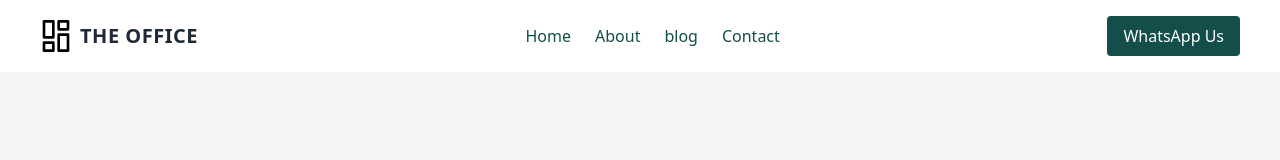
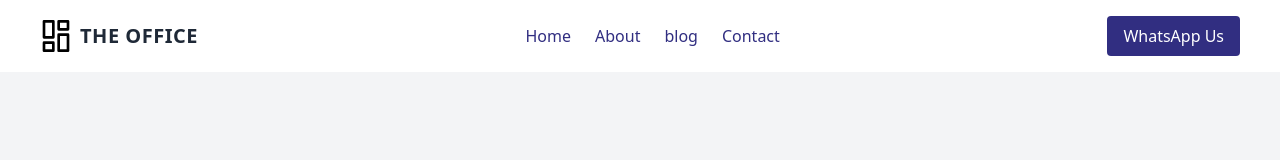
Before and after one commit to tonnytech/the_office_frontend, a React (Create React App) app: page / in a window 1280 px wide. Shown: the top 160 px of the page. Built offline with nearby package versions, Linux system fonts and the light colour scheme.

Commit message:
remove brocken links

```diff
--- a/src/components/Hero.js
+++ b/src/components/Hero.js
@@ -12,7 +12,7 @@ const Hero = () => {
                 online business
               </span> */}
               <span className='block xl:inline'>Welcome To Your New</span>
-              <span className='block text-indigo-600 xl:inline animate-typing'>
+              <span className='block text-indigo-600 xl:inline'>
                 Office Space
               </span>
             </h1>
--- a/src/components/Navbar.js
+++ b/src/components/Navbar.js
@@ -12,7 +12,7 @@ const Navbar = () => {
   };
 
   return (
-    <nav className='flex flex-wrap items-center justify-between py-3 px-10 bg-white'>
+    <nav className='flex flex-wrap items-center justify-between py-3 px-2 md:px-10 bg-white'>
       {/* ================================================================== */}
       <Link
         to='/'
@@ -43,6 +43,7 @@ const Navbar = () => {
       <div className='flex md:hidden'>
         <button id='hamburger' onClick={toggleMenu}>
           <img
+            ref={(el) => (navToggleRefs.current[1] = el)}
             className='toggle block'
             src='https://img.icons8.com/fluent-systems-regular/2x/menu-squared-2.png'
             width='48'
@@ -50,6 +51,7 @@ const Navbar = () => {
             alt=''
           />
           <img
+            ref={(el) => (navToggleRefs.current[2] = el)}
             className='toggle hidden'
             src='https://img.icons8.com/fluent-systems-regular/2x/close-window.png'
             width='48'
@@ -62,26 +64,30 @@ const Navbar = () => {
 
       {/* ================================================================== */}
       <div
-        className='toggle hidden w-full md:w-auto md:flex text-right text-bold mt-5 md:mt-0 border-t-2 border-teal-900 md:border-none'
+        className='toggle hidden w-full md:w-auto md:flex text-right text-bold mt-5 md:mt-0 border-t-2 border-indigo-900 md:border-none'
         ref={(el) => (navToggleRefs.current[0] = el)}>
         <Link
           to='/'
-          className='block md:inline-block text-teal-900 hover:text-teal-500 px-3 py-3 border-b-2 border-teal-900 md:border-none'>
+          onClick={toggleMenu}
+          className='block md:inline-block text-indigo-900 hover:text-indigo-500 px-3 py-3 border-b-2 border-indigo-900 md:border-none'>
           Home
         </Link>
         <Link
+          onClick={toggleMenu}
           to='/about'
-          className='block md:inline-block text-teal-900 hover:text-teal-500 px-3 py-3 border-b-2 border-teal-900 md:border-none'>
+          className='block md:inline-block text-indigo-900 hover:text-indigo-500 px-3 py-3 border-b-2 border-indigo-900 md:border-none'>
           About
         </Link>
-        <a
-          href='/'
-          className='block md:inline-block text-teal-900 hover:text-teal-500 px-3 py-3 border-b-2 border-teal-900 md:border-none'>
+        <Link
+          onClick={toggleMenu}
+          to='/'
+          className='block md:inline-block text-indigo-900 hover:text-indigo-500 px-3 py-3 border-b-2 border-indigo-900 md:border-none'>
           blog
-        </a>
+        </Link>
         <Link
+          onClick={toggleMenu}
           to='/contact'
-          className='block md:inline-block text-teal-900 hover:text-teal-500 px-3 py-3 border-b-2 border-teal-900 md:border-none'>
+          className='block md:inline-block text-indigo-900 hover:text-indigo-500 px-3 py-3 border-b-2 border-indigo-900 md:border-none'>
           Contact
         </Link>
       </div>
@@ -89,9 +95,9 @@ const Navbar = () => {
 
       {/* ================================================================== */}
       <a
+        ref={(el) => (navToggleRefs.current[3] = el)}
         href='https://api.whatsapp.com/send?phone=+254708864510&text=Hello,more information!'
-        className='toggle hidden md:flex w-full md:w-auto px-4 py-2 text-right bg-teal-900 hover:bg-teal-500 text-white md:rounded'
-        ref={(el) => (navToggleRefs.current[1] = el)}>
+        className='toggle hidden md:flex w-full md:w-auto px-4 py-2 text-right bg-indigo-900 hover:bg-indigo-500 text-white md:rounded'>
         WhatsApp Us
       </a>
       {/* ================================================================== */}
--- a/src/components/Prices.js
+++ b/src/components/Prices.js
@@ -17,7 +17,7 @@ const Prices = () => {
             </p>
             <h2 className='text-5xl font-bold mb-8 text-purple-600'>Ksh 100</h2>
             <a
-              href='https://api.whatsapp.com/send?phone=+254708864510&text=Hello,more information!'
+              href='https://api.whatsapp.com/send?phone=+254708864510&text=Hello,more information on hourly package!'
               className='bg-purple-600 text-white py-2 px-4 rounded-lg text-lg hover:bg-purple-700 transition duration-300 ease-in-out'>
               Reach Out
             </a>
@@ -32,7 +32,7 @@ const Prices = () => {
             </p>
             <h2 className='text-5xl font-bold mb-8 text-green-600'>Ksh 500</h2>
             <a
-              href='https://api.whatsapp.com/send?phone=+254708864510&text=Hello,more information!'
+              href='https://api.whatsapp.com/send?phone=+254708864510&text=Hello,more information on daily package!'
               className='bg-green-600 text-white py-2 px-4 rounded-lg text-lg hover:bg-green-700 transition duration-300 ease-in-out'>
               Reach Out
             </a>
@@ -49,7 +49,7 @@ const Prices = () => {
               Ksh 6,000
             </h2>
             <a
-              href='https://api.whatsapp.com/send?phone=+254708864510&text=Hello,more information!'
+              href='https://api.whatsapp.com/send?phone=+254708864510&text=Hello,more information on monthly package!'
               className='bg-yellow-600 text-white py-2 px-4 rounded-lg text-lg hover:bg-yellow-700 transition duration-300 ease-in-out'>
               Reach Out
             </a>
```
